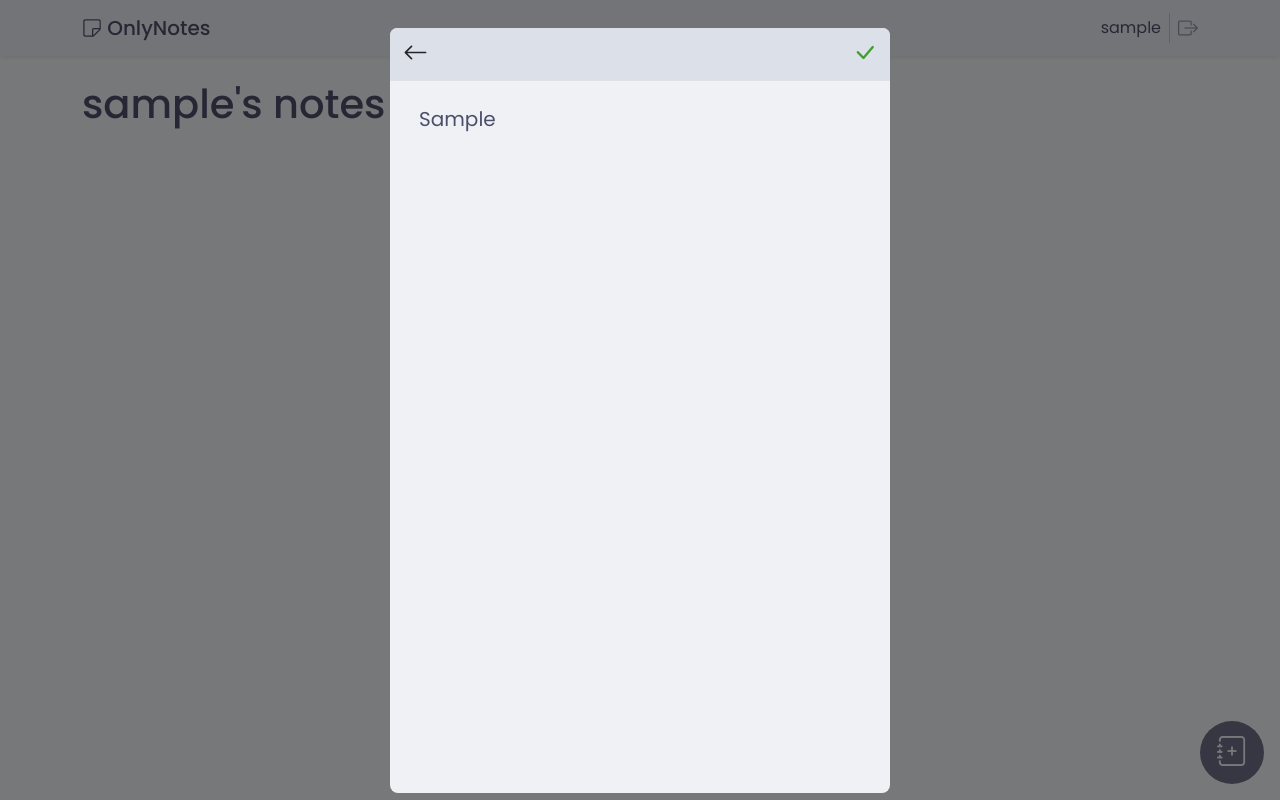
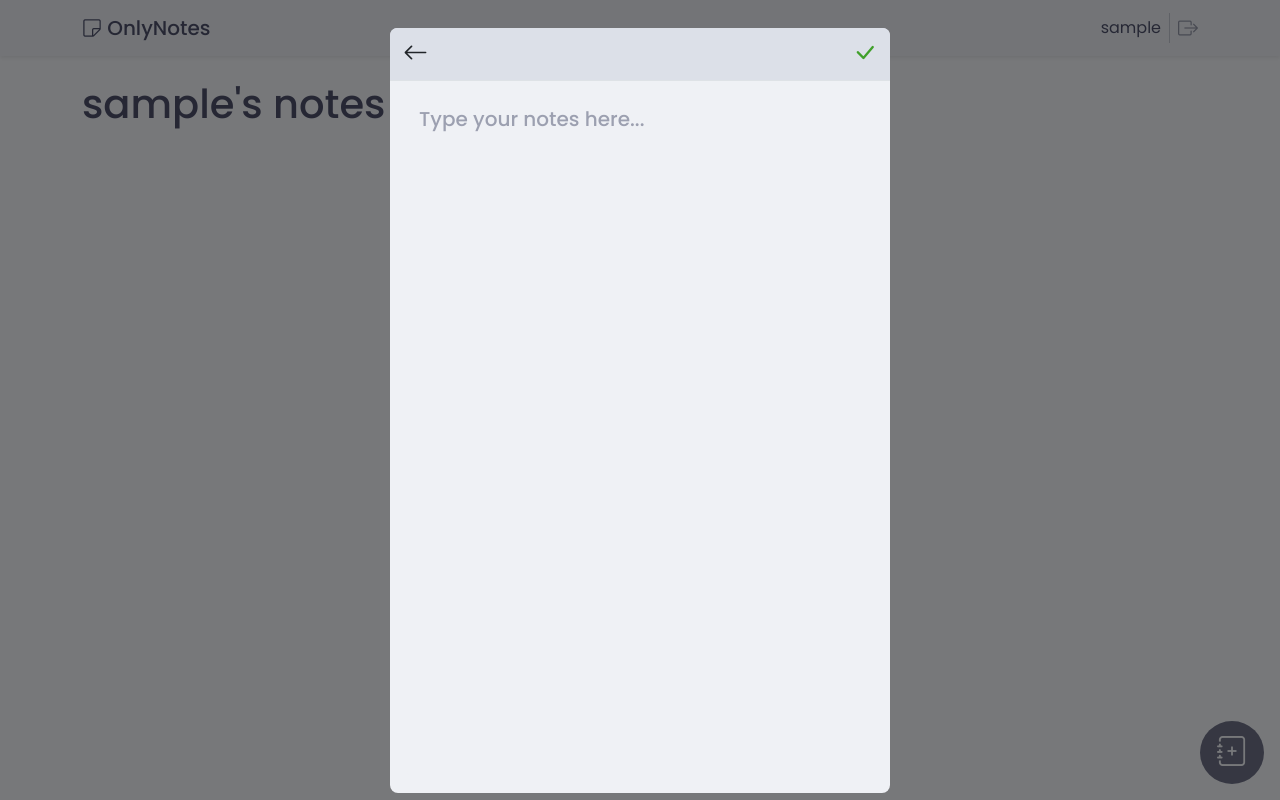
Before and after one commit to fr4nkln11/OnlyNotes, a Flask app: page /home in a window 1280 px wide, after a click that opens the changed part. Run offline with Flask 3, Linux system fonts and the light colour scheme; the visitor is signed in with stand-in values (Sample User, id 1); data that the repository does not hold is empty.

Commit message:
mods: notes are ordered horizontally, dynamic removal of notes, no need to reload page after deletion, note edit prevents empty string, change textholder placeholder color

```diff
--- a/src/static/main.css
+++ b/src/static/main.css
@@ -167,7 +167,7 @@ body {
 }
 
 .new-note::placeholder {
-    color: var(--subtext0);
+    color: var(--overlay0);
     font-weight: 500;
 }
 
--- a/src/static/main.js
+++ b/src/static/main.js
@@ -2,13 +2,13 @@ var grid = document.querySelector('.note-grid');
 var msnry = new Masonry( grid, {
   percentPosition: true,
   itemSelector: '.note-col',
-  columnWidth: '.note-col'
+  columnWidth: '.note-col',
+  horizontalOrder: true
 });
 
 // /**
 //  * TODO:
 //  * Client side truncation
-//  * Editable notes
 //  */
 
 
@@ -17,7 +17,9 @@ function deleteNote(noteId) {
     method: "POST",
     body: JSON.stringify({ noteId: noteId })
   }).then((_res) => {
-    window.location.href = "/";
+    noteColumn = document.querySelector(`#note-col${noteId}`)
+    noteColumn.remove()
+    msnry.layout()
   });
 }
 
@@ -48,9 +50,7 @@ function truncateNote(noteStr) {
 
 function noteModal(noteId) {
 
-  document.querySelector("#deleteNote-btn").addEventListener("click", () => {
-    deleteNote(noteId)
-  })
+  let isDeleted = false
 
   let modalElement = document.querySelector("#noteViewModal")
 
@@ -66,11 +66,19 @@ function noteModal(noteId) {
     backdrop: true
   })
 
+  document.querySelector("#deleteNote-btn").addEventListener("click", () => {
+    deleteNote(noteId)
+    isDeleted = true
+    note_Modal.hide()
+  })
+
   // save changes when the modal is dismissed
   modalElement.addEventListener("hidden.bs.modal", () => {
-    if (modalContent.value != noteContent.textContent) {
-      console.log(modalContent.value)
-      editNote(noteId, modalContent.value)
+    if (isDeleted == false) {
+      if ((modalContent.value != noteContent.textContent) && (modalContent.value != "")) {
+        console.log(modalContent.value)
+        editNote(noteId, modalContent.value)
+      }
     }
   })
 
--- a/src/templates/home.html
+++ b/src/templates/home.html
@@ -35,7 +35,7 @@
               </button>
             </div>
             <div class="modal-body p-3 fs-3">
-              <textarea name="note" id="note" class="new-note form-control" placeholder="Type your notes here...">Sample</textarea>
+              <textarea name="note" id="note" class="new-note form-control" placeholder="Type your notes here..."></textarea>
             </div>
           </form>
         </div>
@@ -46,7 +46,7 @@
     <div class="row note-grid g-3 mb-5 note-section" id="notes">
       {% for note in user.notes[::-1] %}
       <div class="col-6 col-lg-3 note-col" id="note-col{{ note.id }}">
-        <div class="card note-card p-0 shadow-sm" id="note-card{{ note.id }}">
+        <div class="card note-card p-0 shadow-sm">
           <div class="btn card-body p-3" onclick="noteModal({{ note.id }})" >
             <p class="card-text text-start m-0" id="noteContent{{ note.id }}">{{ note.data }}</p>
             <p class="d-none" id="noteDate{{ note.id }}">{{ note.date }}</p>
```
